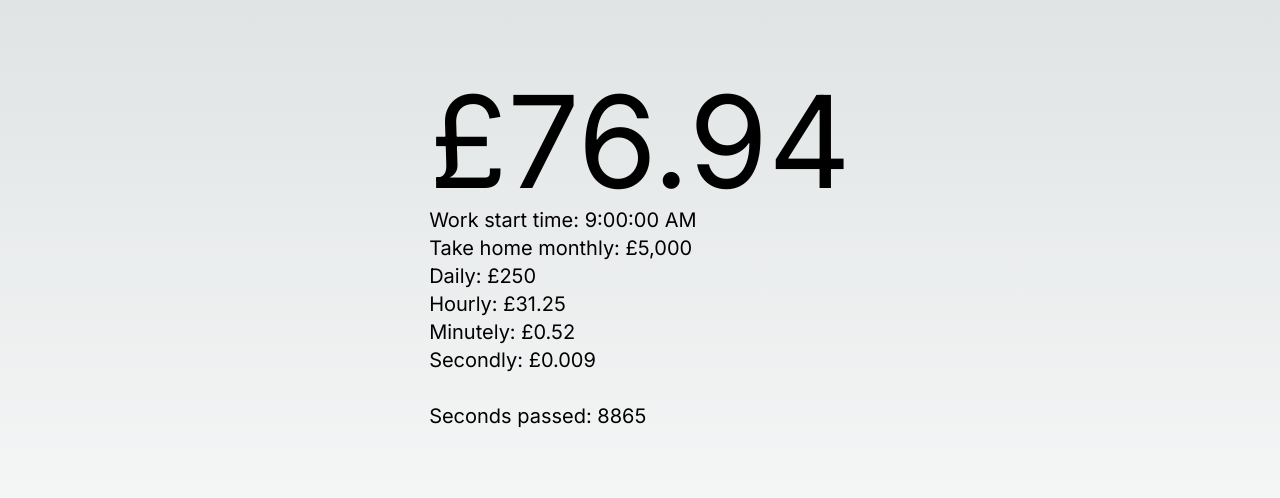
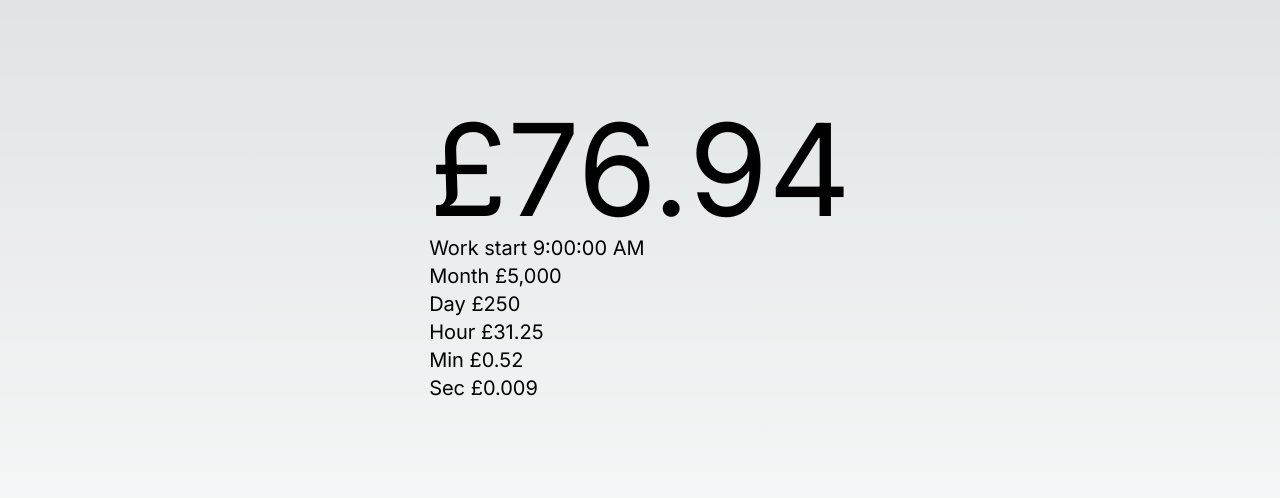
Before and after one commit to hoto/copium-clock, a Next.js app: page / in a window 1280 px wide. Shown: the part 242-740 px from the top of the page. Built offline with nearby package versions, Linux system fonts and the light colour scheme.

Commit message:
Formatting

```diff
--- a/components/CopiumClock.tsx
+++ b/components/CopiumClock.tsx
@@ -40,15 +40,13 @@ const CopiumClock: React.FC = () => {
       </div>
       <div className="text-xl">
         <p>
-          Work start time: {workStartTime.toLocaleTimeString()}
+          Work start {workStartTime.toLocaleTimeString()}
         </p>
-        <p>Take home monthly: {format(takeHomeMonthlySalary, 0, 0)} </p>
-        <p>Daily: {format(dailyAmount, 0, 0)} </p>
-        <p>Hourly: {format(hourlyAmount)} </p>
-        <p>Minutely: {format(minutelyAmount)} </p>
-        <p>Secondly: {format(secondlyAmount, 3, 3)} </p>
-        <br />
-        <p>Seconds passed: {secondsSinceWorkStartTime} </p>
+        <p>Month {format(takeHomeMonthlySalary, 0, 0)} </p>
+        <p>Day {format(dailyAmount, 0, 0)} </p>
+        <p>Hour {format(hourlyAmount)} </p>
+        <p>Min {format(minutelyAmount)} </p>
+        <p>Sec {format(secondlyAmount, 3, 3)} </p>
       </div>
     </div>
   )
```
